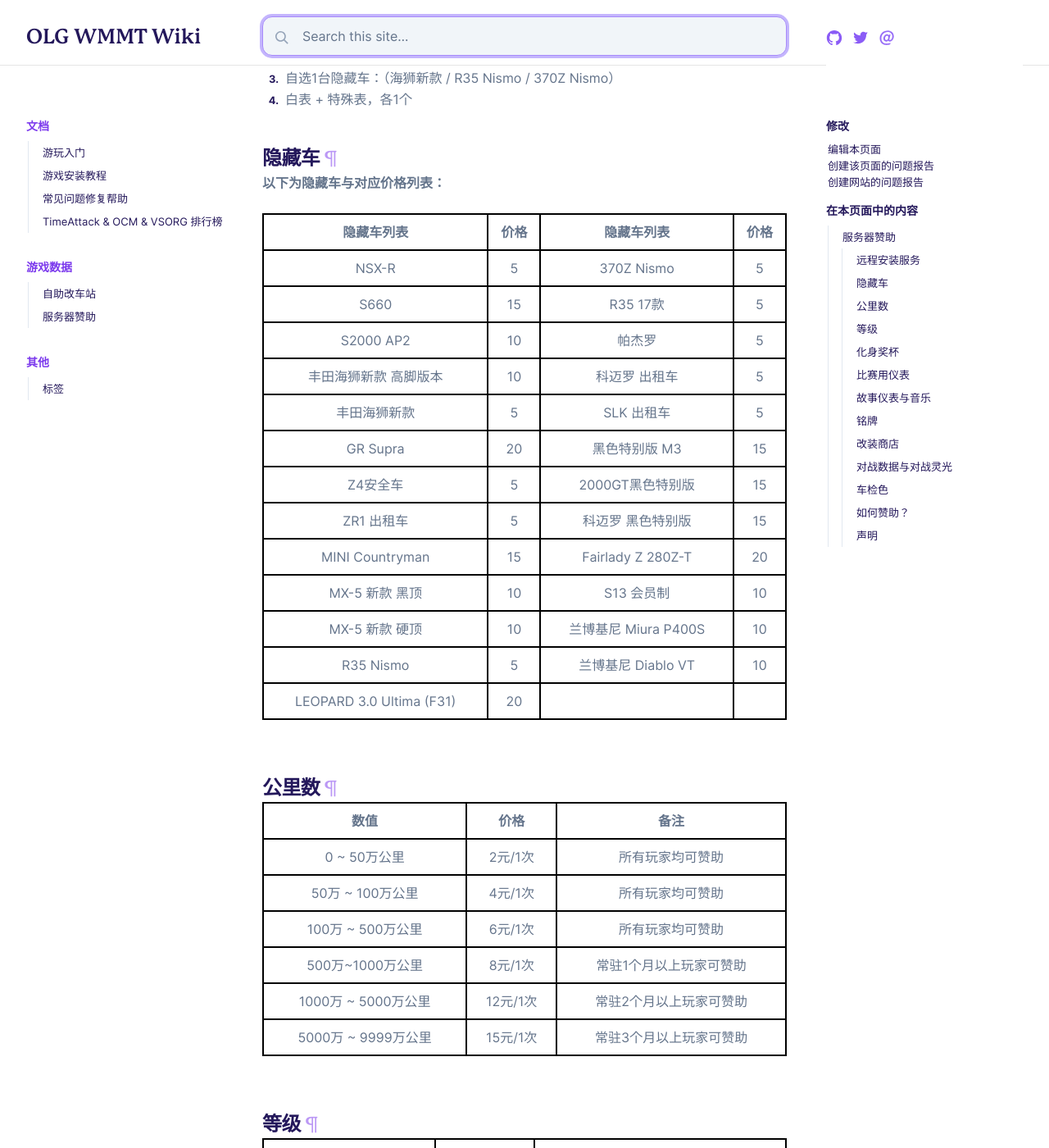
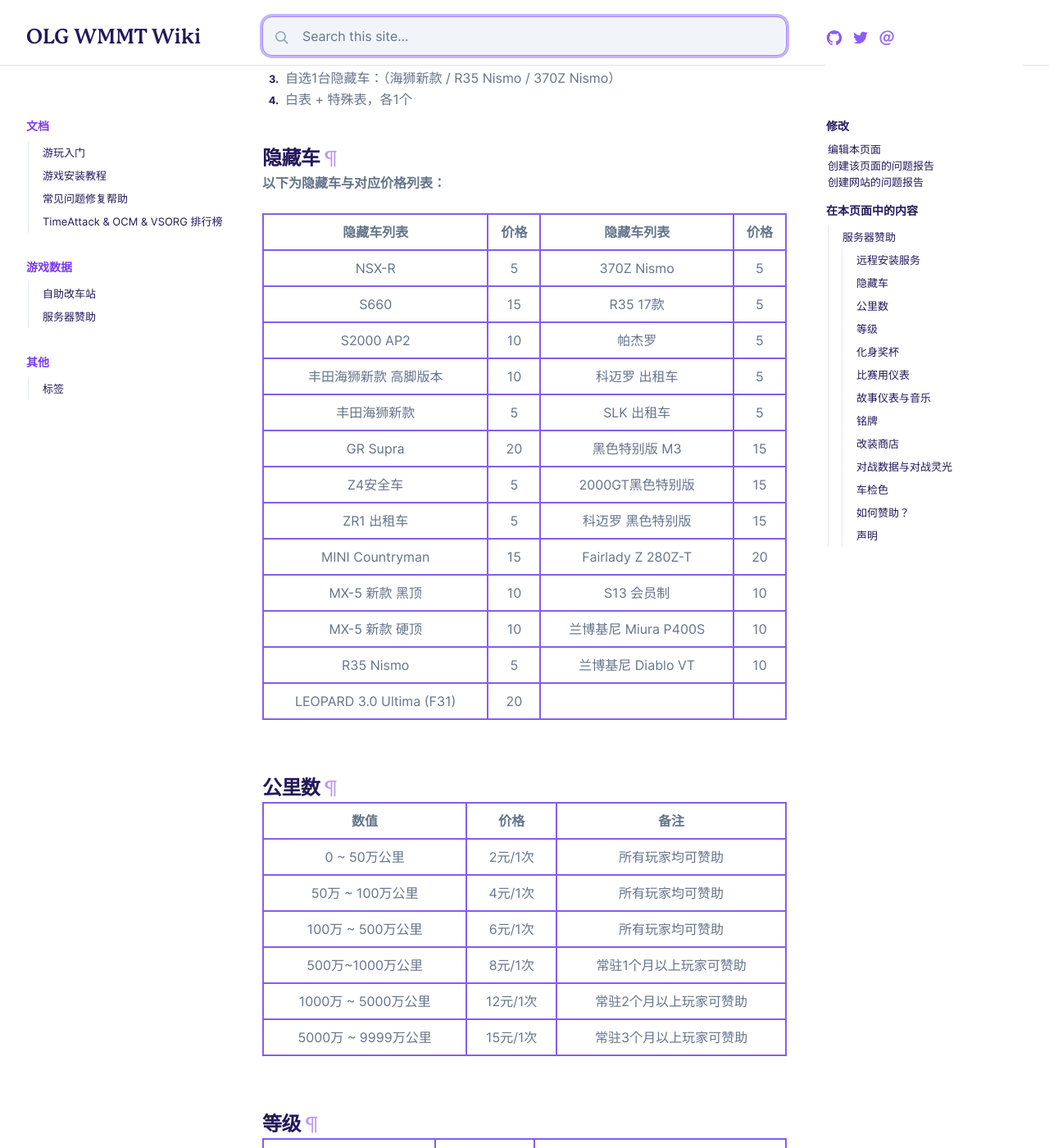
Before and after one commit to banapassport/SRC-Wiki, a Jekyll site: the page built from _docs/game_data/服务器赞助.md, in a window 1280 px wide and 1400 px high, scrolled down 533 px. Shown: the whole window at 82% size. Built offline with Jekyll 4.4.1, drawn with Linux system fonts in a browser that asks for light colours.

Commit message:
Change Color

```diff
--- a/assets/css/main.css
+++ b/assets/css/main.css
@@ -112,7 +112,7 @@ table {
 }
 
 th, td {
-  border: 2px solid black;
+  border: 2px solid #845eee;
   padding: 8px;
   text-align: center;
 }
```
